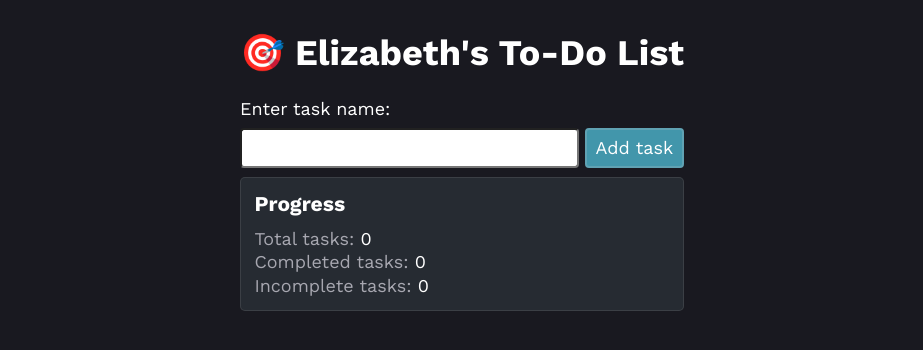
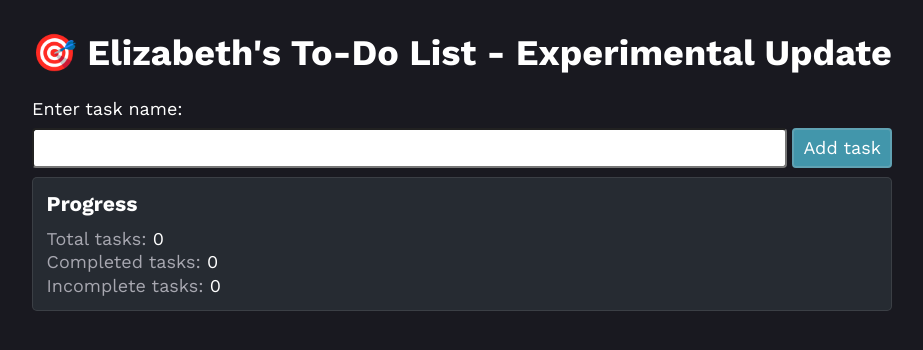
Before and after one commit to edgee89/ci-cd-lab, a website built with webpack: page src/index.html in a window 1280 px wide. Shown: the whole page, without its empty margins (178-1101 px from the left). Built offline with nearby package versions, Linux system fonts and the light colour scheme.

Commit message:
Experimental branch title change

```diff
--- a/src/index.html
+++ b/src/index.html
@@ -9,7 +9,7 @@
 
 <body>
   <main>
-    <h1>🎯 Elizabeth's To-Do List</h1>
+    <h1>🎯 Elizabeth's To-Do List - Experimental Update</h1>
     <form id="task-form">
       <label for="input-task-name">Enter task name:</label>
       <div>
```
